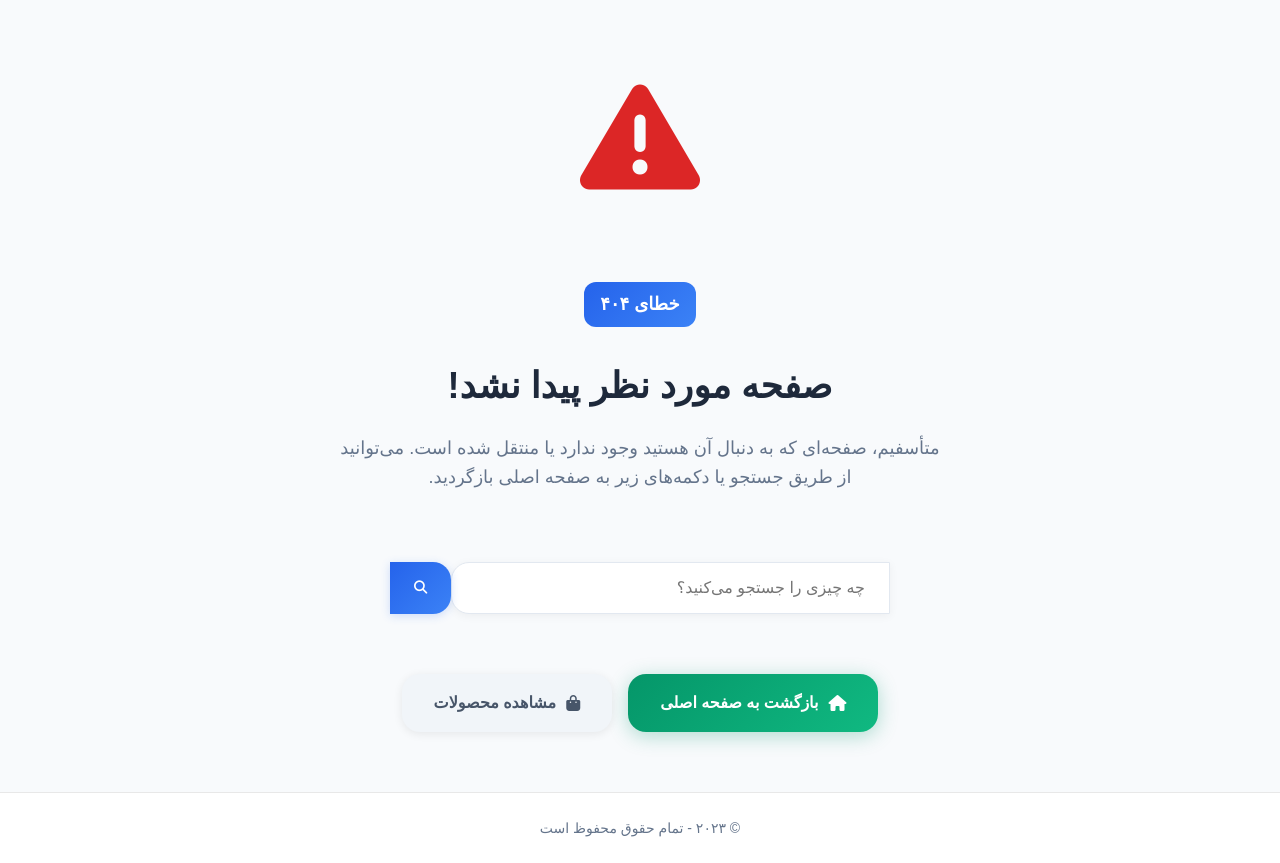
After one commit to mahdaviniaali/pomp-lashani-shop, a Django app: template main/products/templates/404.html in a window 1280 px wide. The commit adds this page. Run offline with Django 5.2, Linux system fonts and the light colour scheme; the template is opened without the code that fills it, so the values that code supplies are empty; some libraries are stand-ins or nearby versions.

Commit message:
jon madaret

```diff
--- a/main/carts/forms.py
+++ b/main/carts/forms.py
@@ -6,11 +6,11 @@ class CartAddForm(forms.Form):
 
 class CartRemoveForm(forms.Form):
     product_id = forms.IntegerField(required=True)
-    variant = forms.IntegerField(required=False)
+    variant = forms.IntegerField(required=True)
 
 class CartDecreaseForm(forms.Form):
     product_id = forms.IntegerField(required=True)
-    variant = forms.IntegerField(required=False)
+    variant = forms.IntegerField(required=True)
 
 class CartClearForm(forms.Form):
     confirm = forms.BooleanField(required=False)
--- a/main/main/settings/dev.py
+++ b/main/main/settings/dev.py
@@ -5,7 +5,7 @@ from .base import *
 
 DEBUG=True
 
-ALLOWED_HOSTS = ['localhost', '127.0.0.1']
+ALLOWED_HOSTS = ['*']
 
 
 # Debug Toolbar
--- a/main/main/urls.py
+++ b/main/main/urls.py
@@ -33,14 +33,14 @@ import re
 
 class PersianSlugConverter:
     # الگوی بهبود یافته برای اسلاگ‌های فارسی/انگلیسی
-    regex = r'[\w\-_\u0600-\u06FF\u0750-\u077F\u08A0-\u08FF\uFB50-\uFDFF\uFE70-\uFEFF]+'
+    regex = r'[\w\-_[\u0600-\u06FF\u0750-\u077F\u08A0-\u08FF\uFB50-\uFDFF\uFE70-\uFEFF}]+'
 
     def to_python(self, value):
         return value
 
     def to_url(self, value):
         # اطمینان از URL-safe بودن مقدار
-        return re.sub(r'[^\w\-_\u0600-\u06FF\u0750-\u077F\u08A0-\u08FF\uFB50-\uFDFF\uFE70-\uFEFF]', '', value)
+        return re.sub(r'[^\w\-_[\u0600-\u06FF\u0750-\u077F\u08A0-\u08FF\uFB50-\uFDFF\uFE70-\uFEFF]]', '', value)
 
 # Register the PersianSlugConverter
 register_converter(PersianSlugConverter, 'persianslug')
@@ -114,3 +114,6 @@ def robots_txt(_request):
 urlpatterns += [
     path('robots.txt', robots_txt, name='robots_txt')
 ]
+
+# Custom error handlers
+handler404 = 'main.views.custom_404_view'
--- /dev/null
+++ b/main/main/views.py
@@ -0,0 +1,4 @@
+from django.shortcuts import render
+
+def custom_404_view(request, exception=None):
+    return render(request, '404.html', status=404)
--- /dev/null
+++ b/main/products/templates/404.html
@@ -0,0 +1,258 @@
+<!DOCTYPE html>
+<html lang="fa" dir="rtl">
+<head>
+    <meta charset="UTF-8">
+    <meta name="viewport" content="width=device-width, initial-scale=1.0">
+    <title>صفحه پیدا نشد - 404</title>
+    <link rel="stylesheet" href="https://cdnjs.cloudflare.com/ajax/libs/font-awesome/6.4.0/css/all.min.css">
+    <style>
+        * {
+            margin: 0;
+            padding: 0;
+            box-sizing: border-box;
+            font-family: 'Dana', 'Vazir', sans-serif;
+        }
+
+        body {
+            background-color: #f8fafc;
+            color: #1e293b;
+            line-height: 1.6;
+            display: flex;
+            flex-direction: column;
+            min-height: 100vh;
+            text-align: center;
+        }
+
+        .container {
+            max-width: 1200px;
+            margin: 0 auto;
+            padding: 0 20px;
+            width: 100%;
+        }
+
+        .error-content {
+            flex: 1;
+            display: flex;
+            flex-direction: column;
+            justify-content: center;
+            align-items: center;
+            padding: 60px 20px;
+        }
+
+        .error-icon {
+            font-size: 120px;
+            color: #dc2626;
+            margin-bottom: 30px;
+            animation: bounce 2s infinite;
+        }
+
+        .error-title {
+            font-size: 36px;
+            font-weight: 800;
+            color: #1e293b;
+            margin-bottom: 20px;
+        }
+
+        .error-message {
+            font-size: 18px;
+            color: #64748b;
+            margin-bottom: 40px;
+            max-width: 600px;
+        }
+
+        .error-code {
+            background: linear-gradient(135deg, #2563eb 0%, #3b82f6 100%);
+            color: white;
+            padding: 8px 16px;
+            border-radius: 12px;
+            font-weight: 700;
+            font-size: 18px;
+            margin-bottom: 30px;
+            display: inline-block;
+        }
+
+        .action-buttons {
+            display: flex;
+            gap: 16px;
+            margin-top: 30px;
+            flex-wrap: wrap;
+            justify-content: center;
+        }
+
+        .btn {
+            display: inline-flex;
+            align-items: center;
+            justify-content: center;
+            padding: 16px 32px;
+            border-radius: 18px;
+            font-size: 16px;
+            font-weight: 600;
+            text-decoration: none;
+            cursor: pointer;
+            transition: all 0.3s ease;
+            border: none;
+            gap: 10px;
+        }
+
+        .btn-primary {
+            background: linear-gradient(135deg, #059669 0%, #10b981 100%);
+            color: white;
+            box-shadow: 0 4px 20px rgba(5, 150, 105, 0.3);
+        }
+
+        .btn-primary:hover {
+            transform: translateY(-3px);
+            box-shadow: 0 8px 30px rgba(5, 150, 105, 0.4);
+            background: linear-gradient(135deg, #047857 0%, #059669 100%);
+        }
+
+        .btn-secondary {
+            background: #f1f5f9;
+            color: #475569;
+            box-shadow: 0 2px 10px rgba(0, 0, 0, 0.08);
+        }
+
+        .btn-secondary:hover {
+            background: #e2e8f0;
+            transform: translateY(-3px);
+            box-shadow: 0 4px 16px rgba(0, 0, 0, 0.12);
+        }
+
+        .search-box {
+            display: flex;
+            max-width: 500px;
+            width: 100%;
+            margin: 30px 0;
+        }
+
+        .search-input {
+            flex: 1;
+            padding: 16px 24px;
+            border: 1px solid #e2e8f0;
+            border-radius: 18px 0 0 18px;
+            font-size: 16px;
+            box-shadow: 0 2px 10px rgba(0, 0, 0, 0.05);
+        }
+
+        .search-button {
+            background: linear-gradient(135deg, #2563eb 0%, #3b82f6 100%);
+            color: white;
+            border: none;
+            padding: 0 24px;
+            border-radius: 0 18px 18px 0;
+            cursor: pointer;
+            font-weight: 600;
+            box-shadow: 0 2px 10px rgba(37, 99, 235, 0.2);
+            transition: all 0.3s ease;
+        }
+
+        .search-button:hover {
+            background: linear-gradient(135deg, #1d4ed8 0%, #2563eb 100%);
+        }
+
+        .footer {
+            background: #ffffff;
+            border-top: 1px solid #e8e8e8;
+            padding: 24px 20px;
+            color: #64748b;
+            font-size: 14px;
+            margin-top: auto;
+        }
+
+        @keyframes bounce {
+            0%, 20%, 50%, 80%, 100% {
+                transform: translateY(0);
+            }
+            40% {
+                transform: translateY(-20px);
+            }
+            60% {
+                transform: translateY(-10px);
+            }
+        }
+
+        @media (max-width: 768px) {
+            .error-icon {
+                font-size: 80px;
+            }
+
+            .error-title {
+                font-size: 28px;
+            }
+
+            .error-message {
+                font-size: 16px;
+            }
+
+            .btn {
+                padding: 14px 24px;
+                font-size: 15px;
+            }
+
+            .action-buttons {
+                flex-direction: column;
+                width: 100%;
+                max-width: 300px;
+            }
+        }
+    </style>
+</head>
+<body>
+    <div class="container">
+        <div class="error-content">
+            <div class="error-icon">
+                <i class="fas fa-exclamation-triangle"></i>
+            </div>
+
+            <div class="error-code">خطای ۴۰۴</div>
+
+            <h1 class="error-title">صفحه مورد نظر پیدا نشد!</h1>
+
+            <p class="error-message">
+                متأسفیم، صفحه‌ای که به دنبال آن هستید وجود ندارد یا منتقل شده است.
+                می‌توانید از طریق جستجو یا دکمه‌های زیر به صفحه اصلی بازگردید.
+            </p>
+
+            <div class="search-box">
+                <input type="text" class="search-input" placeholder="چه چیزی را جستجو می‌کنید؟">
+                <button class="search-button">
+                    <i class="fas fa-search"></i>
+                </button>
+            </div>
+
+            <div class="action-buttons">
+                <a href="/" class="btn btn-primary">
+                    <i class="fas fa-home"></i>
+                    بازگشت به صفحه اصلی
+                </a>
+
+                <a href="/products" class="btn btn-secondary">
+                    <i class="fas fa-shopping-bag"></i>
+                    مشاهده محصولات
+                </a>
+            </div>
+        </div>
+    </div>
+
+    <footer class="footer">
+        <div class="container">
+            <p>© ۲۰۲۳ - تمام حقوق محفوظ است</p>
+        </div>
+    </footer>
+
+    <script>
+        document.querySelector('.search-button').addEventListener('click', function() {
+            const searchQuery = document.querySelector('.search-input').value;
+            if(searchQuery.trim() !== '') {
+                window.location.href = '/search?q=' + encodeURIComponent(searchQuery);
+            }
+        });
+
+        document.querySelector('.search-input').addEventListener('keypress', function(e) {
+            if(e.key === 'Enter') {
+                document.querySelector('.search-button').click();
+            }
+        });
+    </script>
+</body>
+</html>
--- a/main/users/urls.py
+++ b/main/users/urls.py
@@ -1,16 +1,24 @@
 from django.urls import path
-from .views import UserRegister, OTPVerify, LogoutView, UserProfile, AddAddress, EditUserView, AddressListView, UserOrderDetailView
+from .views import UserRegister , OTPVerify , LogoutView, UserProfile,UserAddressListView, UserOrderDetailView , AddAddress, AddressListView , EditUserView , factor_detail
+from .views import DeleteAddress, EditAddress
 
 app_name = 'users'
 
 urlpatterns = [
-    path('login',UserRegister.as_view(),name='login'),
-    path('verify',OTPVerify.as_view(),name='verify'),
+    path('login/', UserRegister.as_view(), name='login'),
+    path('verify/', OTPVerify.as_view(), name='verify'),
     path('logout/', LogoutView.as_view(), name='logout'),
     path('profile/', UserProfile.as_view(), name='profile'),
+    path('user-order/<int:order_id>/', UserOrderDetailView.as_view(), name='user_order_detail'),
+
+    #partials
     path('partials/add_address', AddAddress.as_view(), name='add_address'),
+    path('partials/user_addreaa', AddressListView.as_view(), name='user_address_list'),
     path('partials/compleateprofile', EditUserView.as_view(), name='compleateprofile'),
-    path('partials/user_addreaa', AddressListView.as_view(), name='user_address_list'),
-    path('user_order/<order_id>', UserOrderDetailView.as_view(), name='user_order_detail'),
 
+    # address actions
+    path('address/delete/<int:pk>/', DeleteAddress.as_view(), name='address_delete'),
+    path('address/edit/<int:pk>/', EditAddress.as_view(), name='address_edit'),
+
+    path('factor/<int:order_id>/', factor_detail, name='factor_detail')
 ]
```
Also changed, not shown: main/assets/pages/js/cart.js (+78 -8 lines), main/carts/templates/cart.html (+6 -5 lines), main/carts/views.py (+44 -28 lines), main/templates/base.html (+29 -25 lines), main/users/templates/profile.html (+8 -4 lines), main/users/views.py (+24 -0 lines).
